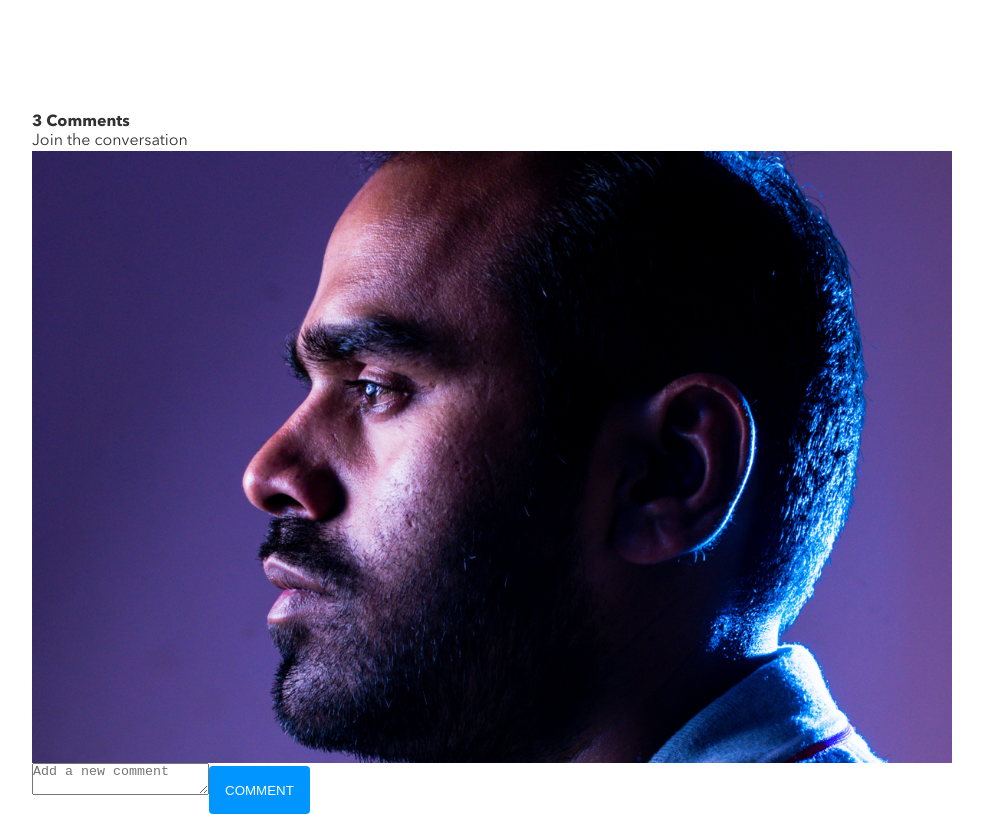
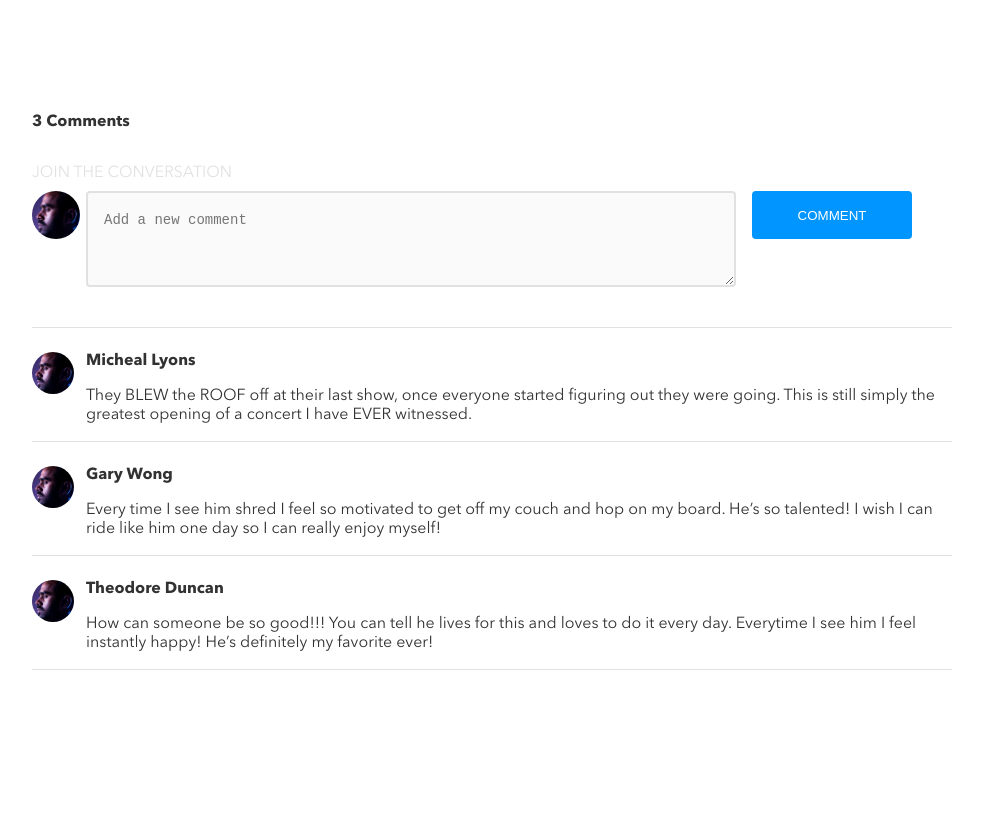
Before and after one commit to PhoebeYCLo/phoebe-lo-brainflix, a React (Create React App) app in the folder sprint-1/: page / in a window 1280 px wide. Shown: the part 920-1734 px from the top of the page, without its empty margins (148-1131 px from the left). After the commit the page ends 1590 px from the top, so only its background shows below. Built offline with nearby package versions, Linux system fonts and the light colour scheme.

Commit message:
Comments section completed

```diff
--- /dev/null
+++ b/sprint-1/src/components/Comments/Comment.jsx
@@ -0,0 +1,23 @@
+import React from 'react';
+import userImg from '../../assets/images/Mohan-muruge.jpg';
+
+ const Comment = (props) => {
+
+    return (
+        <div className="comment">
+            <div className="comment__avater-img">
+                <img src={userImg} alt="" />
+            </div>
+            <div className="comment__body">
+                <div className="comment__head">
+                    <div className="comment__name">{props.name}</div>
+                    <div className="comment__date">{props.date}</div>
+                </div>
+                <div className="comment__detail">{props.comment}</div>
+            </div>
+        </div>
+    )
+
+}
+
+export default Comment;
--- /dev/null
+++ b/sprint-1/src/components/Comments/CommentList.jsx
@@ -0,0 +1,49 @@
+import React, { Component } from 'react';
+import Comment from './Comment';
+import axios from 'axios';
+
+ class CommentList extends Component {
+    constructor(props) {
+        super();
+        this.state = {
+            comments: []
+        }
+    }
+
+    componentDidMount() {
+        axios.get(process.env.PUBLIC_URL + "./data.json")
+        .then((res) => {
+            this.setState({comments: res.data.mainVideo.comments})
+        })
+        .catch(err => console.log(err));
+    }
+
+    timestampConvert = (timestamp) => {
+        const dateObj = new Date(timestamp);
+        const date =
+          dateObj.getMonth() +
+          1 +
+          "/" +
+          dateObj.getDate() +
+          "/" +
+          dateObj.getFullYear();
+        return date;
+    }
+
+    render() {
+        return (
+            <section className="comment__list">
+                {this.state.comments.map((item) =>
+                    <Comment
+                        key={item.id}
+                        name={item.name}
+                        data={this.timestampConvert(item.timestamp)}
+                        comment={item.comment}
+                    />
+                )}
+            </section>
+        )
+    }
+}
+
+export default CommentList;
--- a/sprint-1/src/components/Comments/Comments.jsx
+++ b/sprint-1/src/components/Comments/Comments.jsx
@@ -1,5 +1,6 @@
 import React, { Component } from 'react';
 import NewCommentForm from './NewCommentForm';
+import CommentList from './CommentList';
 
 class Comments extends Component {
     render() {
@@ -7,6 +8,8 @@ class Comments extends Component {
             <div className="comments__content">
                 <div className="comments__counter">3 Comments</div>
                 <NewCommentForm />
+                <div className="divider"></div>
+                <CommentList />
             </div>
         )
     }
--- a/sprint-1/src/components/Comments/NewCommentForm.jsx
+++ b/sprint-1/src/components/Comments/NewCommentForm.jsx
@@ -6,6 +6,7 @@ class NewCommentForm extends Component {
         return (
             <div className="comment__input-container">
                 <div className="comment__input-heading">Join the conversation</div>
+                <div className="comment__input">
                     <div className="comment__input-user">
                         <div class="comment__avatar">
                             <img src={userImg} alt="User avatar"/>
@@ -21,6 +22,7 @@ class NewCommentForm extends Component {
                         </form>
                     </div>
                 </div>
+            </div>
         )
     }
 }
--- a/sprint-1/src/styles/components/_comment.scss
+++ b/sprint-1/src/styles/components/_comment.scss
@@ -6,5 +6,123 @@
 
     &__counter{
         font-weight: 800;
+        margin-bottom: 2rem;
     }
 }
+
+.comment{
+    display: flex;
+    padding-top: 1.5rem;
+    border-bottom: 1px solid $divider-color;
+
+    &__avater-img{
+        width: 54px;
+
+        & > img{
+            width: 42px;
+            height: 42px;
+            background-color: $silver;
+            border-radius: 50%;
+            object-fit: cover;
+        }
+    }
+
+    &__body{
+        flex: 1;
+    }
+
+    &__name{
+        font-weight: 800;
+        color: $text-color;
+        margin-right: 1rem;
+    }
+
+    &__date{
+        color: $text-color-light;
+    }
+
+    &__detail{
+        margin-bottom: 1rem;
+    }
+
+    &__head{
+        display: flex;
+        justify-content: space-between;
+        margin-bottom: 1rem;
+
+        @include breakpoint ('table'){
+            justify-content: flex-start;
+        }
+    }
+
+    &__input{
+        display: flex;
+        margin-bottom: 1.5rem;
+
+        &-heading{
+            text-transform: uppercase;
+            color: $mercury;
+            margin-bottom: 0.5rem;
+        }
+
+        &-body{
+            display: flex;
+            flex: 1;
+            flex-direction: column;
+        }
+    }
+
+    &__avatar{
+        width: 3.375rem;
+
+        & > img{
+            width: 3rem;
+            height: 3rem;
+            border-radius: 50%;
+            object-fit: cover;
+        }
+    }
+
+    &__form{
+        display: flex;
+        flex-direction: column;
+
+        @include breakpoint ('table'){
+            flex-direction: row;
+            padding-right: 2.5rem;
+
+            & > *:not(:last-child){
+                margin-right: 1rem;
+            }
+        }
+
+        & > *{
+            width: 100%;
+        }
+
+        & textarea{
+            height: 6rem;
+            padding: 1rem;
+            margin-bottom: 1rem;
+            background-color: $alabaster;
+            border: 2px solid $mercury;
+            border-radius: $default-border-radius;
+            @include type ('p', 'phone');
+
+            @include breakpoint ('table'){
+                @include type ('p', 'table');
+            }
+
+            &:focus{
+                outline: none;
+                border: 2px solid $primary-color;
+            }
+        }
+    }
+
+    &__submit-btn{
+        @include breakpoint ('table'){
+            max-width: 10rem;
+        }
+    }
+}
```
Lines whose indentation alone changed are shown as unchanged.
